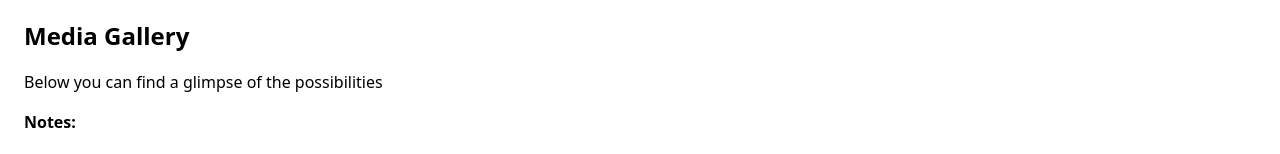
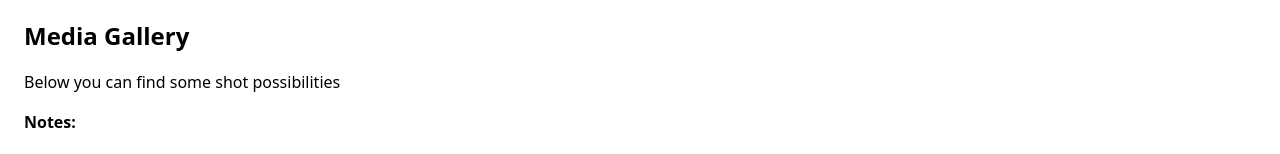
Before and after one commit to mrcyme/tkvtfqpixkps, a plain HTML site: page index.html in a window 1280 px wide. Shown: the part 442-596 px from the top of the page. Drawn offline with Linux system fonts and the light colour scheme.

Commit message:
helloe worldé

```diff
--- a/index.html
+++ b/index.html
@@ -34,7 +34,7 @@
 
 <h2>Media Gallery  </h2>
 
-<p>Below you can find a glimpse of the possibilities </p>
+<p>Below you can find some shot possibilities</p>
 
 <p><strong>Notes:</strong>  </p>
 <p>1. The resolution and quality of the shots can be improved. For this draft, I didn’t focus on upscaling or fine-tuning image quality.  </p>
```
Also changed, not shown: 1 other file.
